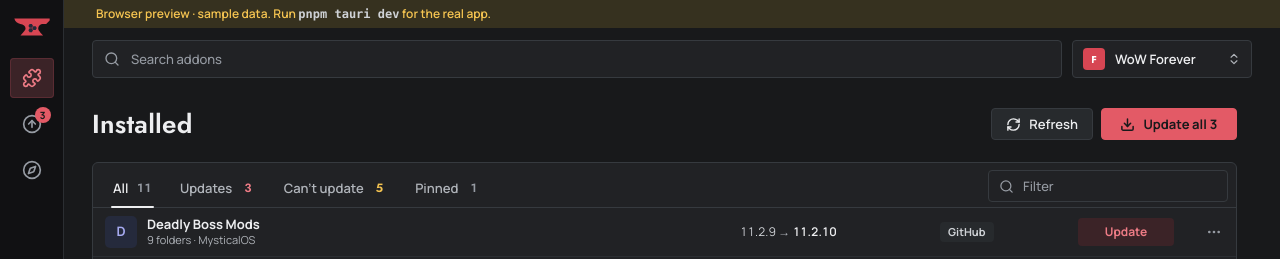
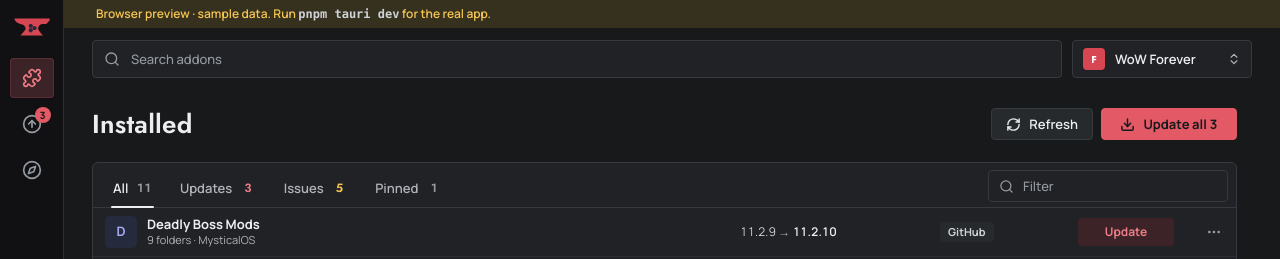
Before and after one commit to PerkinzPie/Nexforge, a Svelte app in the folder app/: page / in a window 1280 px wide. Shown: the top 259 px of the page. Built offline with nearby package versions, Linux system fonts and the light colour scheme.

Commit message:
Rename the Can't update tab to Issues

```diff
--- a/app/src/views/Installed.svelte
+++ b/app/src/views/Installed.svelte
@@ -18,11 +18,11 @@
 
   const flavour = $derived(store.snap?.flavourShort ?? "Forever");
 
-  // Counts are the filters: All · Updates · Can't update · Pinned.
+  // Counts are the filters: All · Updates · Issues (no source, needs key, no build, check failed) · Pinned.
   const tabs = $derived<{ id: InstalledTab; label: string; n: number | null; tone?: string }[]>([
     { id: "all", label: "All", n: store.addons.length },
     { id: "updates", label: "Updates", n: store.checkedAt ? store.updates.length : null, tone: "var(--accent-text)" },
-    { id: "attention", label: "Can't update", n: store.attentionCount, tone: "var(--attention)" },
+    { id: "attention", label: "Issues", n: store.attentionCount, tone: "var(--attention)" },
     { id: "pinned", label: "Pinned", n: store.pinnedCount },
   ]);
 
```
